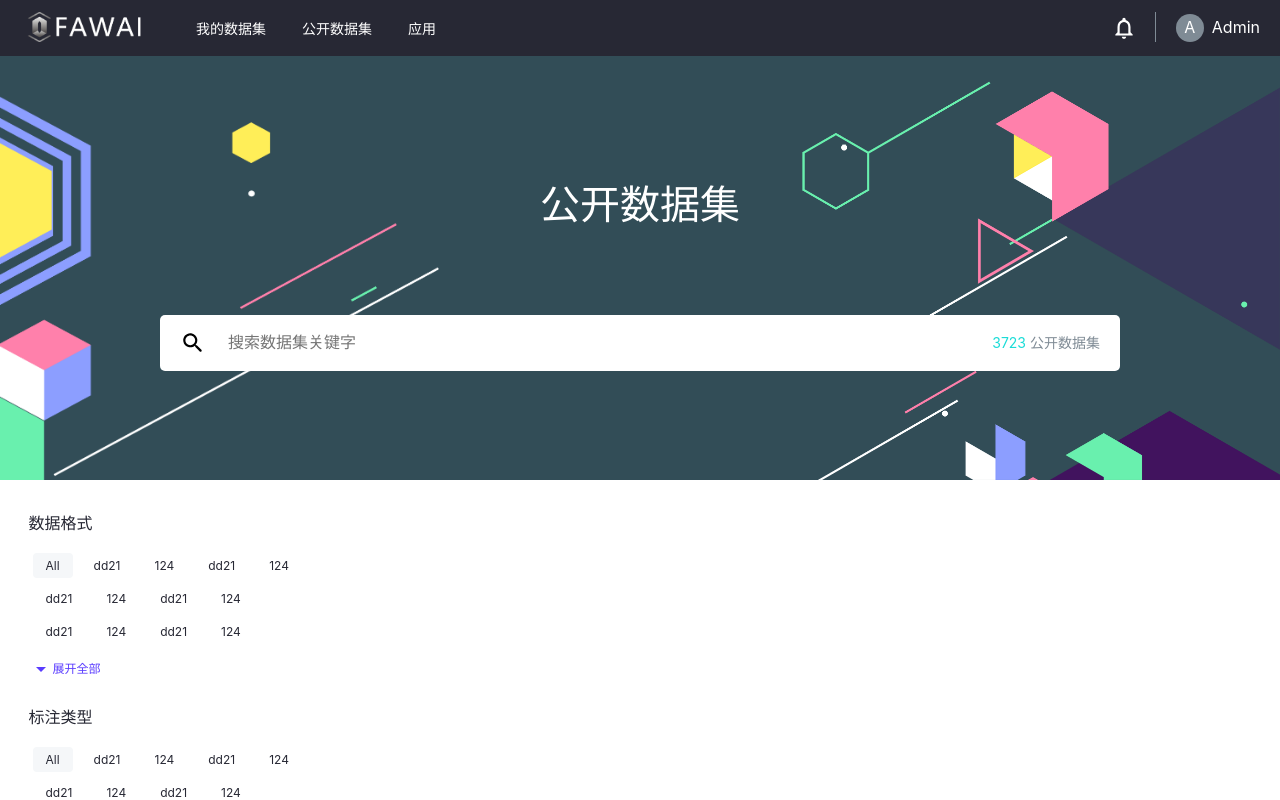
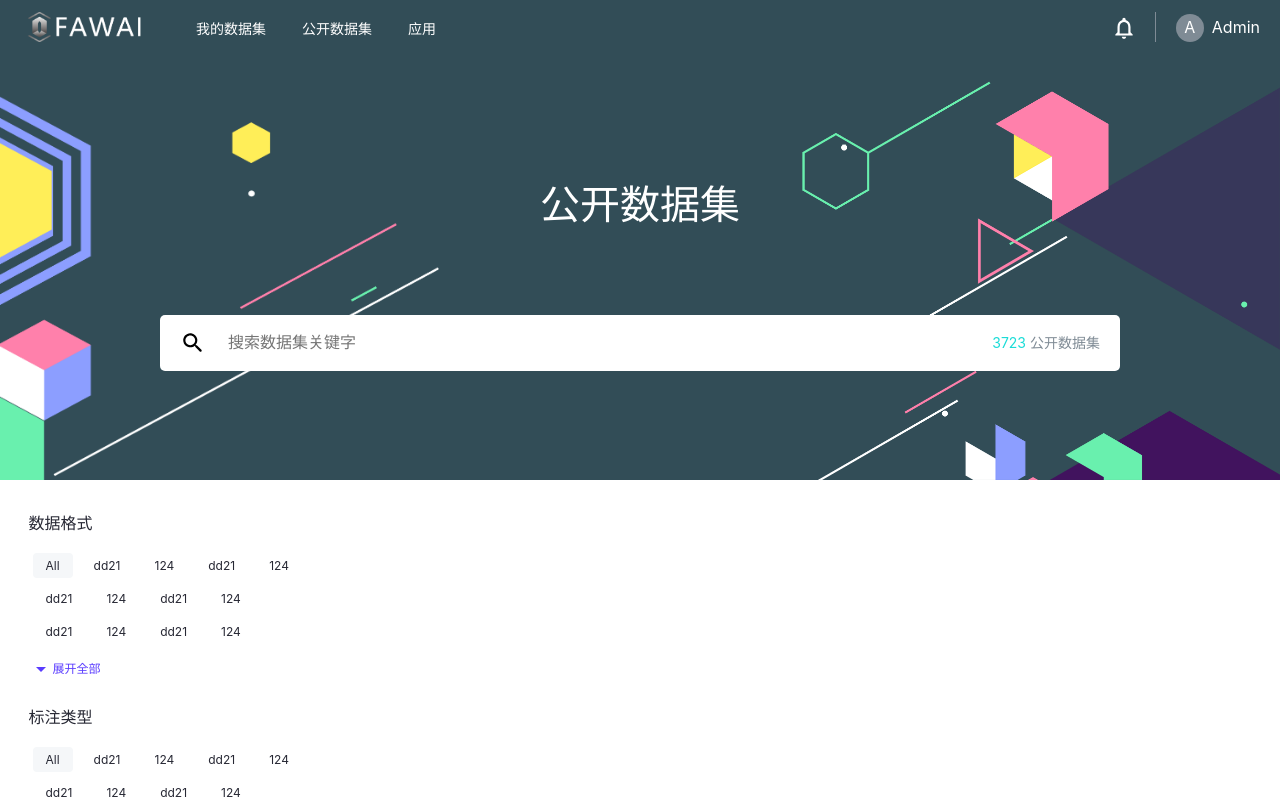
Before and after one commit to thatseanren/fawai, a Next.js app: page / in a window 1280 px wide. Shown: the top 800 px of the page. Built offline with nearby package versions, Linux system fonts and the light colour scheme; no server answers.

Commit message:
header change color effect

```diff
--- a/component/ForkDialog.tsx
+++ b/component/ForkDialog.tsx
@@ -16,6 +16,7 @@ import clsx from "clsx";
 import axios from "axios";
 import ClickAwayListener from "@material-ui/core/ClickAwayListener";
 import server, { option } from "../pages/main_config";
+import ShareIcon from '@material-ui/icons/Share';
 const useStyles = makeStyles(
   {
     p14Gray: {
--- a/pages/header.js
+++ b/pages/header.js
@@ -7,8 +7,8 @@ import headerstyle from'../styles/header.module.css';
 
 function App() {
     return (
-      <div className={headerstyle.Herder}>
-        <div id={headerstyle.appBar}>
+      <div className={headerstyle.Herder} style={{backgroundColor:"#324D57"}}id={"header_"}>
+        <div id={headerstyle.appBar} style={{backgroundColor:"#324D57"}}>
             <div className={headerstyle.logo}>
                  <Link href="/">
                     <a><Image src="/logo.png" alt="Fawai Logo" width={130} height={30} /></a>
--- a/pages/index.tsx
+++ b/pages/index.tsx
@@ -130,6 +130,23 @@ export default class Home extends React.Component<{}, HomeState> {
     // localStorage.setItem("phone", "123")
     // //对象
     // let user = JSON.parse(localStorage.getItem("username"))
+    const homebox = document.querySelector('#homebox');
+    const header_ = document.querySelector('#header_');
+    let Observe_options = {
+      root:null,
+      rootMargin:"0px",
+      threshold:[0.9,0.89,0.88,0.8,0.7,0.5,0]
+    }
+    let callback = (entries, observer) =>{
+      entries.forEach(entry =>{
+        console.log(entry)
+        if (entry.intersectionRatio < 1) document.querySelector('#header_>div:nth-of-type(1)').style.backgroundColor = 'black'
+      })
+
+    }
+
+    let observer = new IntersectionObserver(callback, Observe_options);
+    observer.observe(homebox)
   }
 
   render() {
@@ -145,7 +162,7 @@ export default class Home extends React.Component<{}, HomeState> {
           <link rel="icon" href="/logov.png" />
         </Head>
         <Header />
-        <div className={styles.homeBox}>
+        <div className={styles.homeBox} id = "homebox">
           {/* <div className={styles.img} style={{backgroundImage: "url(" + ("/bjt.png") + ")"}}> */}
           <div className={styles.img}>
             <Image
--- a/styles/header.module.css
+++ b/styles/header.module.css
@@ -1,12 +1,17 @@
-.Herder{
-    box-sizing:border-box;
+.black_theme_header>div:nth-of-type(1) {
+    background-color: black !important;
+}
+
+.Herder {
+    box-sizing: border-box;
     position: fixed;
     top: 0px;
     left: 0px;
     right: 0px;
     z-index: 1000;
 }
-#appBar{
+
+#appBar {
     height: 56px;
     display: flex;
     align-items: center;
@@ -15,31 +20,37 @@
     background-color: #272834;
     color: #fff;
 }
-.navLinkBar{
+
+.navLinkBar {
     display: flex;
     width: 560px;
 }
-.appBarLink{
-    transition: all .27s cubic-bezier(.4,0,.2,1);
+
+.appBarLink {
+    transition: all .27s cubic-bezier(.4, 0, .2, 1);
     margin: 0 18px;
     font-size: 14px;
     font-weight: 500;
     color: #fff;
     text-decoration: none;
 }
-.appBarLink:hover{
+
+.appBarLink:hover {
     color: #c6c6c6;
 }
-.logo{
+
+.logo {
     margin-right: 24px;
     margin-top: 2px;
 }
-.barRight{
+
+.barRight {
     float: right;
     position: absolute;
     right: 20px;
 }
-.userNmae{
+
+.userNmae {
     color: #fff;
     float: right;
     overflow: hidden;
@@ -49,7 +60,8 @@
     padding-left: 20px;
     height: 30px;
 }
-.portrait{
+
+.portrait {
     width: 28px;
     height: 28px;
     background-color: #7f8b95;
@@ -62,7 +74,8 @@
     margin-right: 8px;
     margin-top: 2px;
 }
-.noti{
+
+.noti {
     float: left;
     padding-top: 3px;
 }
```
Also changed, not shown: pages/dataDetailed/[accessibility].js (+14 -6 lines).
